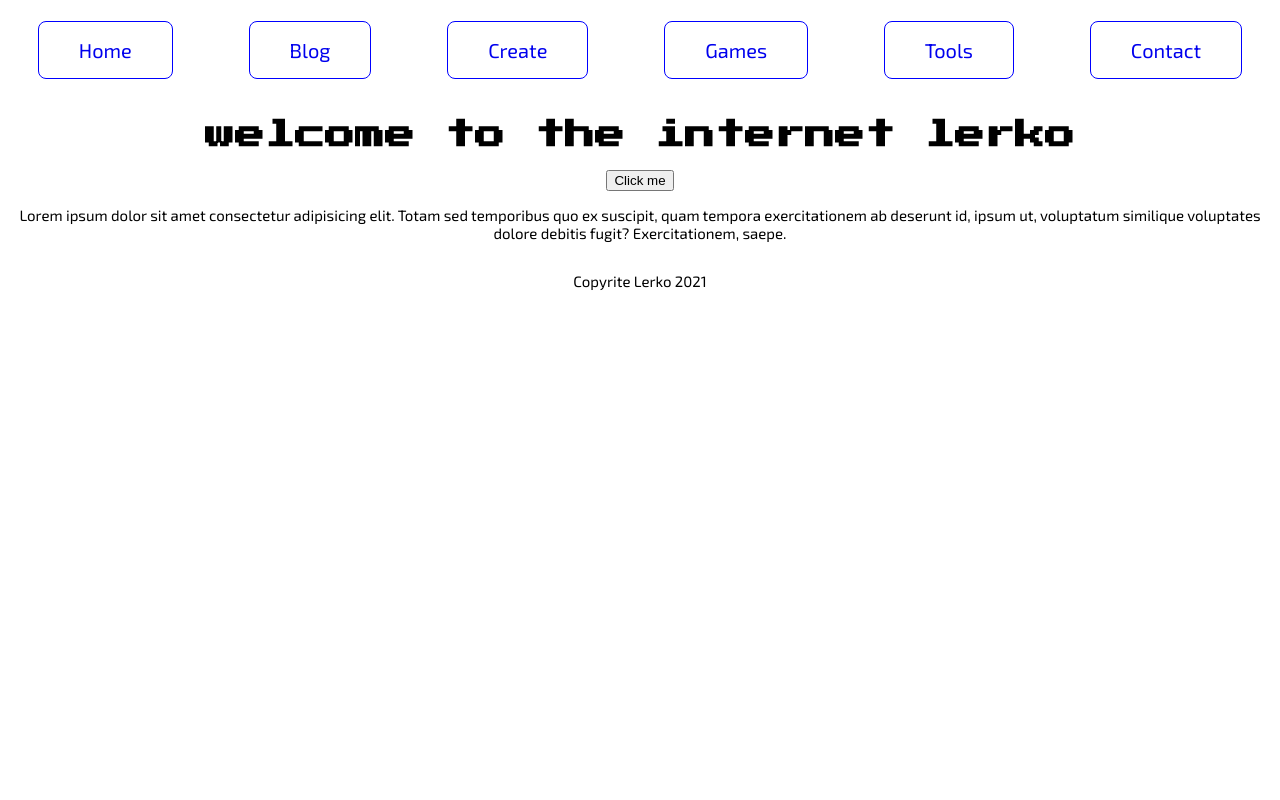
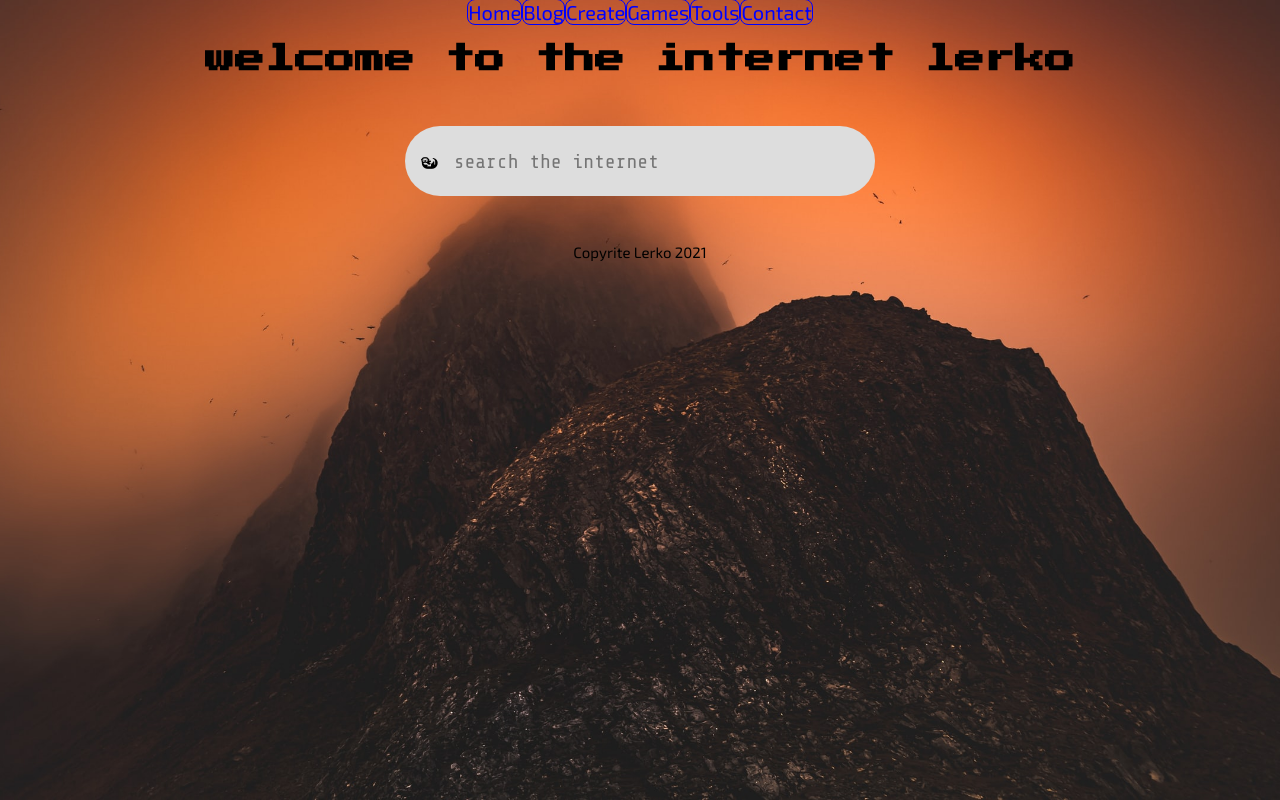
Before and after one commit to lerko96/practice-site, a React (Create React App) app: page / in a window 1280 px wide. Built offline with nearby package versions, Linux system fonts and the light colour scheme; no server answers.

Commit message:
redesign home, added search function

```diff
--- a/public/index.html
+++ b/public/index.html
@@ -24,6 +24,11 @@
       work correctly both with client-side routing and a non-root public URL.
       Learn how to configure a non-root public URL by running `npm run build`.
     -->
+		<script
+			src="https://kit.fontawesome.com/e0b3fedd11.js"
+			crossorigin="anonymous"
+		></script>
+
 		<title>Practice Site</title>
 	</head>
 	<body>
@@ -38,6 +43,5 @@
 
       To begin the development, run `npm start` or `yarn start`.
       To create a production bundle, use `npm run build` or `yarn build`.
-    -->
-  </body>
+    --></body>
 </html>
--- /dev/null
+++ b/src/components/Search.js
@@ -0,0 +1,32 @@
+import { useState } from 'react';
+
+const Search = () => {
+	const [gSearch, setGSearch] = useState('');
+
+	// const handleSubmit = (e) => {};
+	const handleSearch = () => {
+		window.open('http://google.com/search?q=' + gSearch);
+	};
+
+	return (
+		<div className='search-container'>
+			<div className='search-bar'>
+				<form>
+					<button id='search' onClick={handleSearch}>
+						<i class='fas fa-otter'></i>
+					</button>
+					<input
+						type='text'
+						autoFocus
+						required
+						placeholder='search the internet'
+						value={gSearch}
+						onChange={(e) => setGSearch(e.target.value)}
+					/>
+				</form>
+			</div>
+		</div>
+	);
+};
+
+export default Search;
--- a/src/components/pages/HomePage.js
+++ b/src/components/pages/HomePage.js
@@ -2,6 +2,7 @@ import React, { useState, useEffect } from 'react';
 import Weather from '../tools/weather/Weather.js';
 import ProjectList from '../ProjectList';
 import ToolsList from './ToolPage';
+import Search from '../Search.js';
 
 const HomePage = () => {
 	const [name, setName] = useState('lerko');
@@ -10,57 +11,54 @@ const HomePage = () => {
 		setName('luigi');
 	};
 
-	const [lat, setLat] = useState([]);
-	const [long, setLong] = useState([]);
-	const [quote, setQuote] = useState([]);
-	const [data, setData] = useState([]);
 
-	useEffect(() => {
-		const fetchData = async () => {
-			navigator.geolocation.getCurrentPosition(function (position) {
-				setLat(position.coords.latitude);
-				setLong(position.coords.longitude);
-			});
 
-			await fetch('https://quotes.rest/qod')
-				.then((res) => res.json())
-				.then((resultQuote) => {
-					setData(resultQuote);
-					console.log(resultQuote);
-				});
+	// const [lat, setLat] = useState([]);
+	// const [long, setLong] = useState([]);
+	// const [quote, setQuote] = useState([]);
+	// const [data, setData] = useState([]);
 
-			await fetch(
-				`${process.env.REACT_APP_API_URL}/weather/?lat=${lat}&lon=${long}&units=metric&APPID=${process.env.REACT_APP_API_KEY}`
-			)
-				.then((res) => res.json())
-				.then((result) => {
-					setData(result);
-					console.log(result);
-				});
-		};
-		fetchData();
-	}, [lat, long, quote]);
+	// useEffect(() => {
+	// 	const fetchData = async () => {
+	// 		navigator.geolocation.getCurrentPosition(function (position) {
+	// 			setLat(position.coords.latitude);
+	// 			setLong(position.coords.longitude);
+	// 		});
+
+	// 		// await fetch('https://quotes.rest/qod')
+	// 		// 	.then((res) => res.json())
+	// 		// 	.then((resultQuote) => {
+	// 		// 		setData(resultQuote);
+	// 		// 		console.log(resultQuote);
+	// 		// 	});
+
+	// 		await fetch(
+	// 			`${process.env.REACT_APP_API_URL}/weather/?lat=${lat}&lon=${long}&units=metric&APPID=${process.env.REACT_APP_API_KEY}`
+	// 		)
+	// 			.then((res) => res.json())
+	// 			.then((result) => {
+	// 				setData(result);
+	// 				console.log(result);
+	// 			});
+	// 	};
+	// 	fetchData();
+	// }, [lat, long]);
 
 	return (
 		<div className='home'>
 			<div className='homer-header'>
 				<h1>welcome to the internet {name}</h1>
+				{/* <button onClick={handleClick}>Click me</button> */}
 				<div className='weather-container'>
-					{typeof data.main != 'undefined' ? (
+					{/* {typeof data.main != 'undefined' ? (
 						<Weather weatherData={data} />
 					) : (
 						<div></div>
-					)}
+					)} */}
 				</div>
 			</div>
-			<button onClick={handleClick}>Click me</button>
 
-			<p>
-				Lorem ipsum dolor sit amet consectetur adipisicing elit. Totam
-				sed temporibus quo ex suscipit, quam tempora exercitationem ab
-				deserunt id, ipsum ut, voluptatum similique voluptates dolore
-				debitis fugit? Exercitationem, saepe.
-			</p>
+				<Search />
 		</div>
 	);
 };
--- a/src/styles/base.scss
+++ b/src/styles/base.scss
@@ -1,5 +1,6 @@
 @import url('https://fonts.googleapis.com/css2?family=Exo+2:wght@300;400;500;700&display=swap');
 @import url('https://fonts.googleapis.com/css2?family=Press+Start+2P&display=swap');
+@import url('https://fonts.googleapis.com/css2?family=Share+Tech+Mono&display=swap');
 
 
 html,
@@ -23,6 +24,11 @@ body {
 	display: flex;
 	flex-direction: column;
 	text-align: center;
+	background-image: url('../images/bg.jpg');
+	background-repeat: no-repeat;
+	background-position-x: center;
+	background-size: cover;
+	min-height: 100vh;
 }
 
 h1 {
--- a/src/styles/components.scss
+++ b/src/styles/components.scss
@@ -1,17 +1,22 @@
 .navbar {
-	display: flex;
-	justify-content: space-around;
-	height: 100px;
+	display: block;
+	// justify-content: space-around;
+	// height: 100px;
 	align-items: center;
 
 	a {
+		color: blue;
 		border: 1px solid blue;
 		border-radius: 8px;
-		padding: 1rem 2.5rem;
+		// padding: 1rem 2.5rem;
 		font-size: 20px;
 
+		&:visited {
+			color: blue;
+		}
 		&:hover {
 			color: aquamarine;
+			background: black;
 		}
 	}
 }
@@ -22,6 +27,42 @@
 	align-items: center;
 	h1 {
 		color: red;
+	}
+}
+
+.search-container {
+	// border: 2px solid green;
+	padding: 2rem;
+}
+
+.search-bar {
+	border-radius: 50px;
+	display: flex;
+	flex-direction: column;
+	align-items: flex-start;
+	justify-content: center;
+	height: 50px;
+	max-width: 450px;
+	margin: 0 auto;
+	padding: 10px;
+	background-color: #ddd;
+	input {
+		border: 0;
+		font-family: 'Share Tech Mono', monospace;
+		font-size: 20px;
+		height: 32px;
+		width: 320px;
+		background-color: inherit;
+		margin-left: 8px;
+		&:hover {
+		}
+		&:focus {
+			outline: none;
+		}
+	}
+	button {
+		border: 0;
+		background-color: inherit;
 	}
 }
 
```
Also changed, not shown: src/images/bg.jpg (added). Lines whose indentation alone changed are shown as unchanged.
